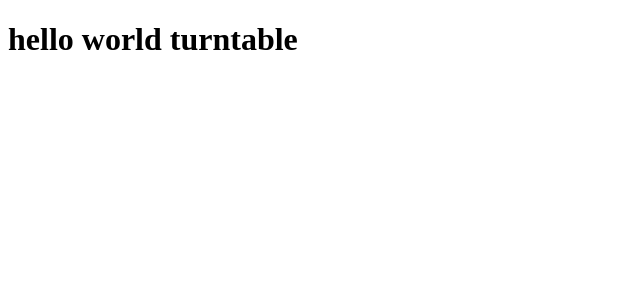
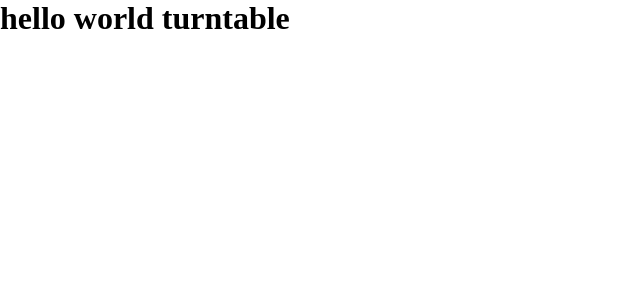
Before and after one commit to judeclark19/turntable, a React (Create React App) app: page / in a window 1280 px wide. Shown: the top 300 px of the page, without its empty margins (0-640 px from the left). Built offline with nearby package versions, Linux system fonts and the light colour scheme.

Commit message:
had to install an earlier version of sass

```diff
--- a/package.json
+++ b/package.json
@@ -6,6 +6,7 @@
     "@testing-library/jest-dom": "^5.11.6",
     "@testing-library/react": "^11.1.2",
     "@testing-library/user-event": "^12.2.2",
+    "node-sass": "^4.14.1",
     "react": "^17.0.1",
     "react-dom": "^17.0.1",
     "react-scripts": "4.0.0",
--- a/src/App.js
+++ b/src/App.js
@@ -1,3 +1,5 @@
+import "./styles/App.scss";
+
 function App() {
   return (
     <div>
--- a/src/index.js
+++ b/src/index.js
@@ -1,7 +1,7 @@
 import React from "react";
 import ReactDOM from "react-dom";
 import App from "./App";
-import reportWebVitals from "./reportWebVitals";
+import * as serviceWorker from "./serviceWorker";
 
 ReactDOM.render(
   <React.StrictMode>
@@ -9,8 +9,7 @@ ReactDOM.render(
   </React.StrictMode>,
   document.getElementById("root")
 );
-
-// If you want to start measuring performance in your app, pass a function
-// to log results (for example: reportWebVitals(console.log))
-// or send to an analytics endpoint. Learn more: https://bit.ly/CRA-vitals
-reportWebVitals();
+// If you want your app to work offline and load faster, you can change
+// unregister() to register() below. Note this comes with some pitfalls.
+// Learn more about service workers: https://bit.ly/CRA-PWA
+serviceWorker.unregister();
--- /dev/null
+++ b/src/styles/App.scss
@@ -0,0 +1,5 @@
+* {
+  margin: 0;
+  padding: 0;
+  box-sizing: border-box;
+}
```
Also changed, not shown: 1 other file (tests, documents, lock files or other folders).
